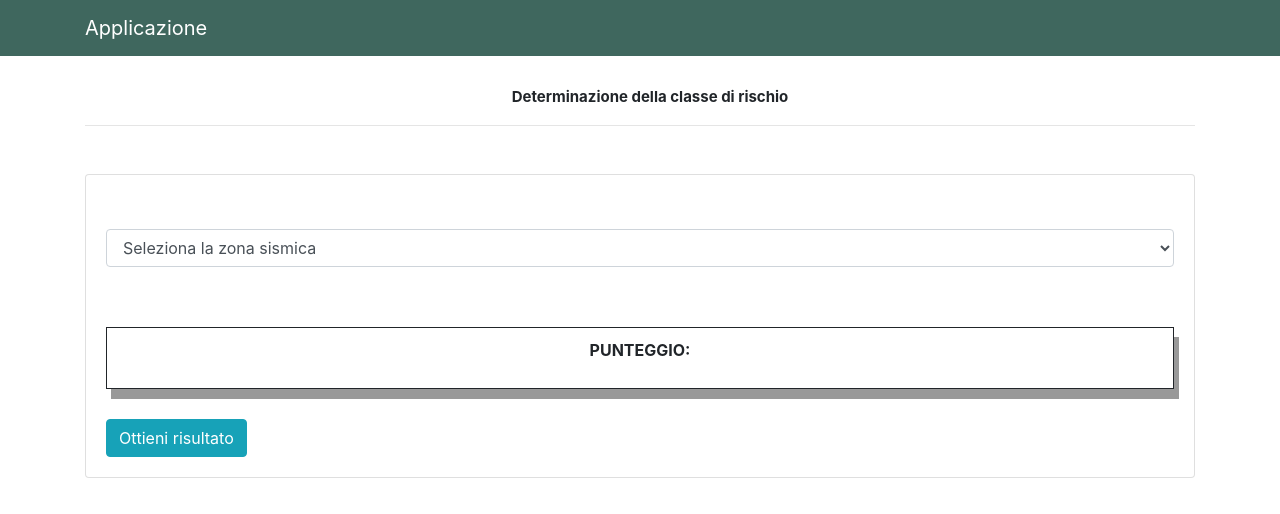
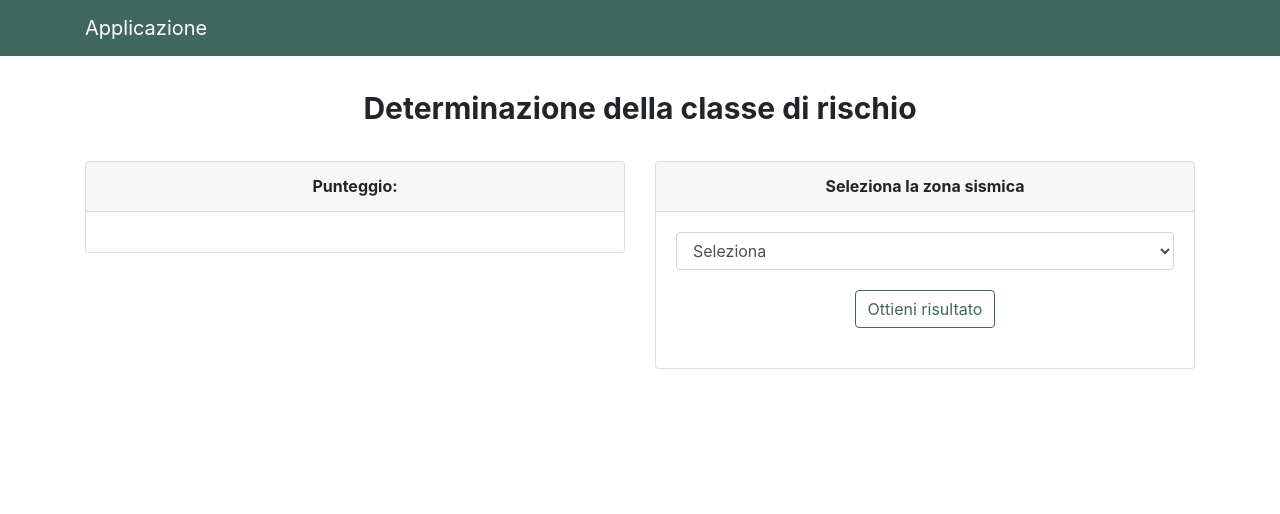
Before and after one commit to Vallo22/classe_energetica_project, an Angular app in the folder frontend/: page /zona-sismica-st in a window 1280 px wide. Shown: the top 514 px of the page. Built offline with nearby package versions, Linux system fonts and the light colour scheme.

Commit message:
fix grafici zona sismica

```diff
--- a/frontend/src/app/edificio-st/edificio-in-aggregato-st-q/edificio-in-aggregato-st-q.component.css
+++ b/frontend/src/app/edificio-st/edificio-in-aggregato-st-q/edificio-in-aggregato-st-q.component.css
@@ -22,3 +22,34 @@
     margin-left: 0;
     border: 1px solid #999;
     }
+
+    .btn-default, .btn-default:active, .btn-default:visited {
+      background-color: #3f675e !important;
+      color: white;
+    }
+
+    .btn-default:hover {
+      background-color: #32534c !important;
+      color: white;
+    }
+
+  .btn-outline-default, .btn-outline-default:active, .btn-outline-default:visited {
+      background-color: white !important;
+      color: #3f675e;
+      border-color: #3f675e;
+  }
+
+  .btn-outline-default:hover {
+      background-color: #3f675e !important;
+      color: white;
+    }
+
+    .btn-defaultn, .btn-defaultn:active, .btn-defaultn:visited {
+      background-color: #8d3232 !important;
+      color: white;
+    }
+
+    .btn-defaultn:hover {
+      background-color: #612323 !important;
+      color: white;
+    }
--- a/frontend/src/app/edificio-st/edificio-in-aggregato-st-q/edificio-in-aggregato-st-q.component.html
+++ b/frontend/src/app/edificio-st/edificio-in-aggregato-st-q/edificio-in-aggregato-st-q.component.html
@@ -399,12 +399,12 @@
     </div>
     <div class="card-footer" style="text-align: center;">
       <div class="pulsante1" style="display: inline-block">
-        <button style="margin-top: 5px; margin-right: 30px;" class="btn btn-md1 btn-secondary display-4"
+        <button style="margin-top: 5px; margin-right: 30px;" class="btn btn-md1 btn-defaultn display-4"
           routerLink="/edificio-in-aggregato-st" routerLinkActive="active">&laquo; Indietro</button>
       </div>
       <div class="pulsante" style="display: inline-block">
         <button type="submit" (click)="vediMuratura()" (click)="outputSelection()" style="margin-top: 5px"
-          class="btn btn-outline-success">Ottieni risultato</button>
+          class="btn btn-outline-default">Ottieni risultato</button>
       </div>
       <hr>
 
@@ -418,7 +418,7 @@
               <p>
                 La classe di vulnerabilità è: <strong>V{{vulnerability}}</strong>
               </p>
-              <button type="submit" (click)="trasferisciClassVul()" class="btn btn-primary">
+              <button type="submit" (click)="trasferisciClassVul()" class="btn btn-default">
                 Scegli il tipo di zona sismica</button>
             </div>
           </div>
--- a/frontend/src/app/edificio-st/edificio-singolo-st-q/edificio-singolo-st-q.component.css
+++ b/frontend/src/app/edificio-st/edificio-singolo-st-q/edificio-singolo-st-q.component.css
@@ -22,8 +22,34 @@
     margin-left: 0;
     border: 1px solid #999;
     }
-    #boxPunteggio {
-      border: 1px solid;
-      padding: 10px;
-      box-shadow: 5px 10px  #999;
+
+    .btn-default, .btn-default:active, .btn-default:visited {
+      background-color: #3f675e !important;
+      color: white;
     }
+
+    .btn-default:hover {
+      background-color: #32534c !important;
+      color: white;
+    }
+
+  .btn-outline-default, .btn-outline-default:active, .btn-outline-default:visited {
+      background-color: white !important;
+      color: #3f675e;
+      border-color: #3f675e;
+  }
+
+  .btn-outline-default:hover {
+      background-color: #3f675e !important;
+      color: white;
+    }
+
+    .btn-defaultn, .btn-defaultn:active, .btn-defaultn:visited {
+      background-color: #8d3232 !important;
+      color: white;
+    }
+
+    .btn-defaultn:hover {
+      background-color: #612323 !important;
+      color: white;
+    }
--- a/frontend/src/app/edificio-st/edificio-singolo-st-q/edificio-singolo-st-q.component.html
+++ b/frontend/src/app/edificio-st/edificio-singolo-st-q/edificio-singolo-st-q.component.html
@@ -285,31 +285,39 @@
               </option>
             </select>
           </div>
+        </form>
+      </div>
+      <div class="card-footer" style="text-align: center;">
+        <div class="pulsante1" style="display: inline-block">
+          <button style="margin-top: 5px; margin-right: 30px;" class="btn btn-md1 btn-defaultn display-4"
+            routerLink="/edificio-singolo-st" routerLinkActive="active">&laquo; Indietro</button>
+        </div>
+        <div class="pulsante" style="display: inline-block">
+          <button type="submit" (click)="vediMuratura()" (click)="outputSelection()" style="margin-top: 5px"
+            class="btn btn-outline-default">Ottieni risultato</button>
+        </div>
+        <hr>
 
-          <div class="row" style="margin-top: 30px; justify-content: center;" *ngIf="msg1">
-            <div class="col-xs-12">
-              <div class="alert">
-                <div id="boxPunteggio">
+        <div class="row" style="justify-content: center;" *ngIf="msg1">
+          <div class="col-lg-12">
+            <div class="alert">
+              <div id="boxPunteggio">
                 <p>
                   Il risultato della somma dei punteggi è: <strong>{{totalePunteggio}}</strong>
                 </p>
                 <p>
                   La classe di vulnerabilità è: <strong>V{{vulnerability}}</strong>
                 </p>
-                <a routerLink="active" (click)="trasferisciClassVul()">Scegli il tipo di zona sismica</a>
-              </div>
+                <button type="submit" (click)="trasferisciClassVul()" class="btn btn-default">
+                  Scegli il tipo di zona sismica</button>
               </div>
             </div>
           </div>
-
-        </form>
-
-        <button style="margin-top: 30px; margin-right: 30px;" class="btn btn-md1 btn-secondary display-4"
-          routerLink="/edificio-singolo-st" routerLinkActive="active">&laquo; Indietro</button>
-
-        <button type="submit" (click)="vediMuratura()" (click)="outputSelection()" style="margin-top: 30px;"
-          class="btn btn-primary" class="btn btn-info">Ottieni risultato</button>
+        </div>
 
       </div>
     </div>
+
+
+
   </div>
--- a/frontend/src/app/zona-sismica-st/zona-sismica-st.component.css
+++ b/frontend/src/app/zona-sismica-st/zona-sismica-st.component.css
@@ -1,42 +1,44 @@
-.flex-container {
-    display: flex;
-    justify-content: space-between;
-  }
-
-.flex-container > div {
-    margin: 10px;
-    padding: 20px;
-  }
 .imgRisk{
     width: 450px;
     height: 290px;
-    margin-right: 85px;
 }
 .imgVulClass{
     width: 285px;
     height: 300px;
-    margin-left: 85px;
-}
-#boxPunteggio {
-    border: 1px solid;
-    padding: 10px;
-    box-shadow: 5px 10px  #999;
-  }
-.s{
-    align-self: right;
 }
 
 @media all and (max-width: 500px){
   .imgRisk{
     width: 195px;
     height: 135px;
-    margin-right: 0px;
-    margin-left: -50px;
-    margin-top: 10px;
 }
 .imgVulClass{
     width: 155px;
     height: 140px;
-    margin-left: -20px;
 }
 }
+
+.btn-default, .btn-default:active, .btn-default:visited {
+  background-color: #3f675e !important;
+  color: white;
+}
+
+.btn-default:hover {
+  background-color: #32534c !important;
+  color: white;
+}
+
+.btn-outline-default, .btn-outline-default:active, .btn-outline-default:visited {
+  background-color: white !important;
+  color: #3f675e;
+  border-color: #3f675e;
+}
+
+.btn-outline-default:hover {
+  background-color: #3f675e !important;
+  color: white;
+}
+
+.card-header{
+  height: 50px;
+}
--- a/frontend/src/app/zona-sismica-st/zona-sismica-st.component.html
+++ b/frontend/src/app/zona-sismica-st/zona-sismica-st.component.html
@@ -1,80 +1,99 @@
 <div class="container">
-    <div class="titolo" style="text-align: center;margin-top: 30px; font-size: 15px;">
-      <p style="margin-left: 20px;"><b>Determinazione della classe di rischio</b>
-        <hr>
+  <div class="titolo" style="text-align: center;margin-top: 30px; font-size: 30px;">
+    <b>Determinazione della classe di rischio</b>
   </div>
 
-    <div class="card my-5">
+  <div class="row" style="margin-top: 30px;">
+
+
+    <div class="col-sm-6" style="text-align: center;">
+      <div class="card">
+        <div class="card-header">
+          <p style="text-align: center;"><b>Punteggio: {{punteggio}}</b></p>
+        </div>
         <div class="card-body">
+
+          <div style="text-align: center;">
+            <div style="margin-top: 10px;" *ngIf="vulClassImg1 == true">
+              <img class="imgVulClass" src="assets\images\parte_strutturale\V1.png" alt="Generic placeholder image">
+            </div>
+            <div style="margin-top: 10px;" *ngIf="vulClassImg2 == true">
+              <img class="imgVulClass" src="assets\images\parte_strutturale\V2.png" alt="Generic placeholder image">
+            </div>
+            <div style="margin-top: 10px;" *ngIf="vulClassImg3 == true">
+              <img class="imgVulClass" src="assets\images\parte_strutturale\V3.png" alt="Generic placeholder image">
+            </div>
+            <div style="margin-top: 10px;" *ngIf="vulClassImg4 == true">
+              <img class="imgVulClass" src="assets\images\parte_strutturale\V4.png" alt="Generic placeholder image">
+            </div>
+            <div style="margin-top: 10px;" *ngIf="vulClassImg5 == true">
+              <img class="imgVulClass" src="assets\images\parte_strutturale\V5.png" alt="Generic placeholder image">
+            </div>
+            <div style="margin-top: 10px;" *ngIf="vulClassImg6 == true">
+              <img class="imgVulClass" src="assets\images\parte_strutturale\V6.png" alt="Generic placeholder image">
+            </div>
+          </div>
+        </div>
+      </div>
+    </div>
+
+    <div class="col-sm-6" style="text-align: center;">
+      <div class="card">
+        <div class="card-header">
+          <p style="text-align: center;"><b>Seleziona la zona sismica</b></p>
+        </div>
+
+        <div class="card-body">
+
           <div>
-          <label for="tipologiaStrutture" style="margin-top: 20px;"></label>
             <select class="form-control" id="id1" (change)="onChange($event.target.value)">
-            <option selected disabled>Seleziona la zona sismica</option>
+              <option selected disabled>Seleziona</option>
               <option [value]="numero.id" *ngFor="let numero of zonaSismica;index as i">
                 {{numero.id}}
               </option>
             </select>
           </div>
 
+          <div class="pulsante" style="text-align: center;">
+            <button type="submit" (click)="gradoDiRischio()" (click)="vediValori()"
+              style="margin-top: 20px; margin-bottom: 20px;" class="btn btn-outline-default">Ottieni risultato</button>
+          </div>
 
-      <div class="overflow-auto">
-        <div class="flex-container">
-          <div class="s">
-            <div style="margin-top: 30px;" *ngIf="vulClassImg1">
-              <img class="imgVulClass" src="assets\images\parte_strutturale\V1.png" alt="Generic placeholder image">
-            </div>
-            <div style="margin-top: 30px;" *ngIf="vulClassImg2">
-              <img class="imgVulClass" src="assets\images\parte_strutturale\V2.png" alt="Generic placeholder image">
-            </div>
-            <div style="margin-top: 30px;" *ngIf="vulClassImg3">
-              <img class="imgVulClass" src="assets\images\parte_strutturale\V3.png" alt="Generic placeholder image">
-            </div>
-            <div style="margin-top: 30px;" *ngIf="vulClassImg4">
-              <img class="imgVulClass" src="assets\images\parte_strutturale\V4.png" alt="Generic placeholder image">
-            </div>
-            <div style="margin-top: 30px;" *ngIf="vulClassImg5">
-              <img class="imgVulClass" src="assets\images\parte_strutturale\V5.png" alt="Generic placeholder image">
-            </div>
-            <div style="margin-top: 30px;" *ngIf="vulClassImg6">
-              <img class="imgVulClass" src="assets\images\parte_strutturale\V6.png" alt="Generic placeholder image">
-            </div>
-          </div>
-          <div style="margin-top: 30px;" *ngIf="classeAA">
+          <div style="text-align: center;">
+            <div style="margin-top: 20px;" *ngIf="classeAA">
               <img class="imgRisk" src="assets\images\parte_strutturale\classe A+.png" alt="Generic placeholder image">
             </div>
-          <div style="margin-top: 30px;" *ngIf="classeA">
+            <div style="margin-top: 20px;" *ngIf="classeA">
               <img class="imgRisk" src="assets\images\parte_strutturale\classe A.png" alt="Generic placeholder image">
             </div>
-          <div style="margin-top: 30px;" *ngIf="classeB">
+            <div style="margin-top: 20px;" *ngIf="classeB">
               <img class="imgRisk" src="assets\images\parte_strutturale\classe B.png" alt="Generic placeholder image">
             </div>
-          <div style="margin-top: 30px;" *ngIf="classeC">
+            <div style="margin-top: 20px;" *ngIf="classeC">
               <img class="imgRisk" src="assets\images\parte_strutturale\classe C.png" alt="Generic placeholder image">
             </div>
-          <div style="margin-top: 30px;" *ngIf="classeD">
+            <div style="margin-top: 20px;" *ngIf="classeD">
               <img class="imgRisk" src="assets\images\parte_strutturale\classe D.png" alt="Generic placeholder image">
             </div>
-          <div style="margin-top: 30px;" *ngIf="classeE">
+            <div style="margin-top: 20px;" *ngIf="classeE">
               <img class="imgRisk" src="assets\images\parte_strutturale\classe E.png" alt="Generic placeholder image">
             </div>
-          <div style="margin-top: 30px;" *ngIf="classeF">
+            <div style="margin-top: 20px;" *ngIf="classeF">
               <img class="imgRisk" src="assets\images\parte_strutturale\classe F.png" alt="Generic placeholder image">
             </div>
-          <div style="margin-top: 30px;" *ngIf="classeG">
+            <div style="margin-top: 20px;" *ngIf="classeG">
               <img class="imgRisk" src="assets\images\parte_strutturale\classe G.png" alt="Generic placeholder image">
             </div>
           </div>
+
+          <div style="text-align: center;">
+            <button *ngIf="far" style="margin-top: 20px;" (click)="mandaValori()" class="btn btn-default">Prosegui con
+              la valutazione </button>
           </div>
 
-      <div id="boxPunteggio">
-        <p style="text-align: center;"><b>PUNTEGGIO: {{punteggio}}</b></p>
         </div>
 
-      <button type="submit" (click)="gradoDiRischio()" (click)="vediValori()" (click)="prova()" style="margin-top: 30px;"
-        class="btn btn-primary" class="btn btn-info">Ottieni risultato</button>
-
-      <button *ngIf="far" style="margin-top: 30px; float: right; position: relative;" (click)="mandaValori()"
-        class="btn btn-primary" class="btn btn-info">Prosegui con la valutazione </button>
       </div>
     </div>
   </div>
+</div>
--- a/frontend/src/app/zona-sismica-st/zona-sismica-st.component.ts
+++ b/frontend/src/app/zona-sismica-st/zona-sismica-st.component.ts
@@ -44,6 +44,25 @@ export class ZonaSismicaStComponent implements OnInit {
     this.vulClass = window.history.state.vulClass;
     this.punteggio = window.history.state.punteggio;
     console.log(this.vulClass)
+
+    if(this.vulClass == 1){
+      this.vulClassImg1 = true
+    }
+    if(this.vulClass == 2){
+      this.vulClassImg2 = true
+    }
+    if(this.vulClass == 3){
+      this.vulClassImg3 = true
+    }
+    if(this.vulClass == 4){
+      this.vulClassImg4 = true
+    }
+    if(this.vulClass == 5){
+      this.vulClassImg5 = true
+    }
+    if(this.vulClass == 6){
+      this.vulClassImg6 = true
+    }
   }
 
   onChange(zonaId: number) {
@@ -184,31 +203,4 @@ export class ZonaSismicaStComponent implements OnInit {
       state: { emsType: this.emsType, vulClass: this.vulClass, punteggio: this.punteggio, risk: this.risk, pam: this.pam }
     })
   }
-
-  prova(){
-    if (this.vulClass == 1){
-      var imageshown = "assets\images\parte_strutturale\V1.png"
-      this.vulClassImg1 =true
-    }
-    if (this.vulClass == 2){
-      var imageshown = "assets\images\parte_strutturale\V2.png"
-      this.vulClassImg2 =true
-    }
-    if (this.vulClass == 3){
-      var imageshown = "assets\images\parte_strutturale\V3.png"
-      this.vulClassImg3 =true
-    }
-    if (this.vulClass == 4){
-      var imageshown = "assets\images\parte_strutturale\V4.png"
-      this.vulClassImg4 =true
-    }
-    if (this.vulClass == 5){
-      var imageshown = "assets\images\parte_strutturale\V5.png"
-      this.vulClassImg5 =true
-    }
-    if (this.vulClass == 6){
-      var imageshown = "assets\images\parte_strutturale\V6.png"
-      this.vulClassImg6 =true
-    }
-  }
 }
```
Lines whose indentation alone changed are shown as unchanged.
